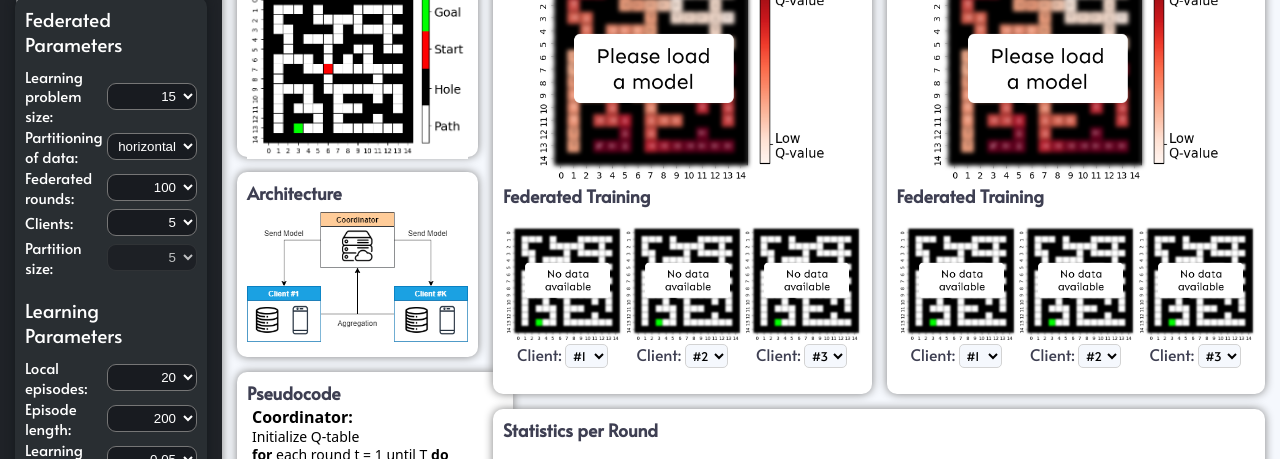
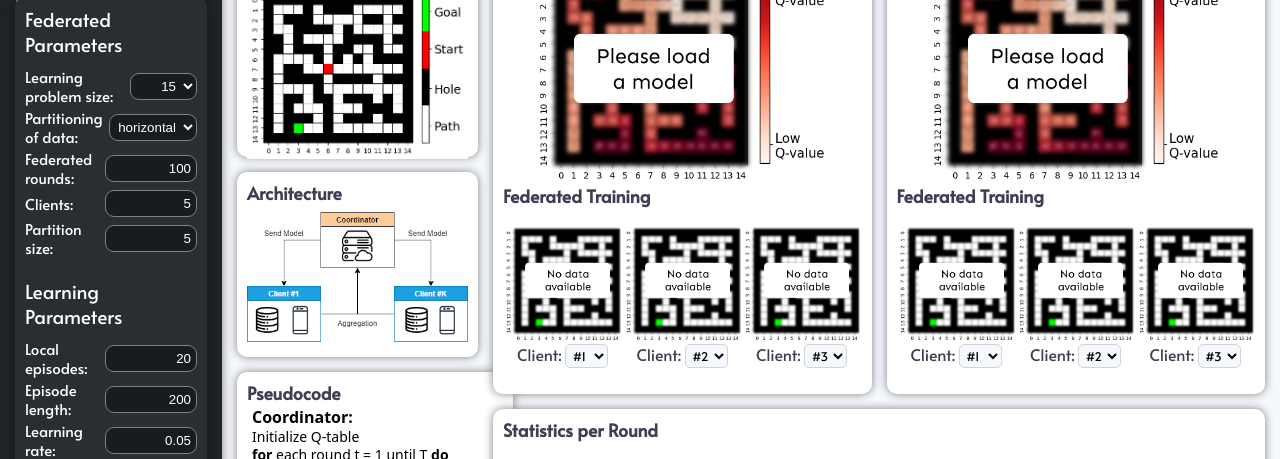
Before and after one commit to sotostzam/FeReD, a website: page public/index.html in a window 1280 px wide. Shown: the part 83-542 px from the top of the page. Drawn offline with Linux system fonts and the light colour scheme.

Commit message:
have text as input instead of selection for some parameters

```diff
--- a/public/index.html
+++ b/public/index.html
@@ -20,7 +20,7 @@
                             <h3>Federated Parameters</h3>
                             <div class="parameters-row">
                                 <label for="learning_problem_size">Learning problem size:</label>
-                                <select class="parameters-menu" id="learning_problem_size">
+                                <select id="learning_problem_size">
                                     <option value="5">5</option>
                                     <option value="10">10</option>
                                     <option value="15" selected="selected">15</option>
@@ -28,34 +28,22 @@
                             </div>
                             <div class="parameters-row">
                                 <label for="data_partitioning">Partitioning of data:</label>
-                                <select class="parameters-menu" id="data_partitioning">
+                                <select id="data_partitioning">
                                     <option value="horizontal" selected="selected">horizontal</option>
                                     <option value="vertical">vertical</option>
                                 </select>
                             </div>
                             <div class="parameters-row">
                                 <label for="f_rounds">Federated rounds:</label>
-                                <select class="parameters-menu" id="f_rounds">
-                                    <option value="50">50</option>
-                                    <option value="100" selected="selected">100</option>
-                                    <option value="150">150</option>
-                                    <option value="200">200</option>
-                                </select>
+                                <input type="text" id="f_rounds" name="name" value="100">
                             </div>
                             <div class="parameters-row">
                                 <label for="clients">Clients:</label>
-                                <select class="parameters-menu" id="clients">
-                                    <option value="5" selected="selected">5</option>
-                                    <option value="10">10</option>
-                                    <option value="25">25</option>
-                                </select>
+                                <input type="text" id="clients" name="name" value="5">
                             </div>
                             <div class="parameters-row">
                                 <label for="partition_size">Partition size:</label>
-                                <select class="parameters-menu" id="partition_size" disabled>
-                                    <option value="5">5</option>
-                                    <option value="10">10</option>
-                                </select>
+                                <input type="text" id="partition_size" name="name" value="5" disabled>
                             </div>
                         </div>
                         <br>
@@ -63,39 +51,26 @@
                             <h3>Learning Parameters</h3>
                             <div class="parameters-row">
                                 <label for="episodes">Local episodes:</label>
-                                <select class="parameters-menu" id="episodes">
-                                    <option value="1">1</option>
-                                    <option value="10">10</option>
-                                    <option value="20" selected="selected">20</option>
-                                    <option value="50">50</option>
-                                </select>
+                                <input type="text" id="episodes" name="name" value="20">
                             </div>
                             <div class="parameters-row">
                                 <label for="tries">Episode length:</label>
-                                <select class="parameters-menu" id="tries">
-                                    <option value="50">50</option>
-                                    <option value="100">100</option>
-                                    <option value="150">150</option>
-                                    <option value="200" selected="selected">200</option>
-                                </select>
+                                <input type="text" id="tries" name="name" value="200">
                             </div>
                             <div class="parameters-row">
                                 <label for="learning_rate">Learning rate:</label>
-                                <select class="parameters-menu" id="learning_rate">
-                                    <option value="0.01">0.01</option>
-                                    <option value="0.05"selected="selected">0.05</option>
-                                </select>
+                                <input type="text" id="learning_rate" name="name" value="0.05">
                             </div>
                             <div class="parameters-row">
                                 <label for="egreedy">ε-greedy per round:</label>
-                                <select class="parameters-menu" id="egreedy">
+                                <select id="egreedy">
                                     <option value="1" selected="selected">on</option>
                                     <option value="0">off</option>
                                 </select>
                             </div>
                             <div class="parameters-row">
                                 <label for="random_pos">Randomized position:</label>
-                                <select class="parameters-menu" id="random_pos">
+                                <select id="random_pos">
                                     <option value="0" selected="selected">off</option>
                                     <option value="1">per round</option>
                                     <option value="2">per client</option>
--- a/public/style.css
+++ b/public/style.css
@@ -223,16 +223,23 @@ img {
 	color: #fff;
 	padding: 4px;
 	border-radius: 9px;
+	border: solid 1px grey;
 	text-align: right;
+	width: 92px;
+}
+
+.parameters-row input {
+	background: #181b20;
+	color: #fff;
+	padding: 5px;
+	border-radius: 9px;
+	border: solid 1px grey;
+	text-align: right;
+	width: 80px;
 }
 
 .parameters-row label {
 	font-size: 15px;
-}
-
-.parameters-menu {
-	width: 90px;
-	min-width: 90px;
 }
 
 .parameters-btn {
```
